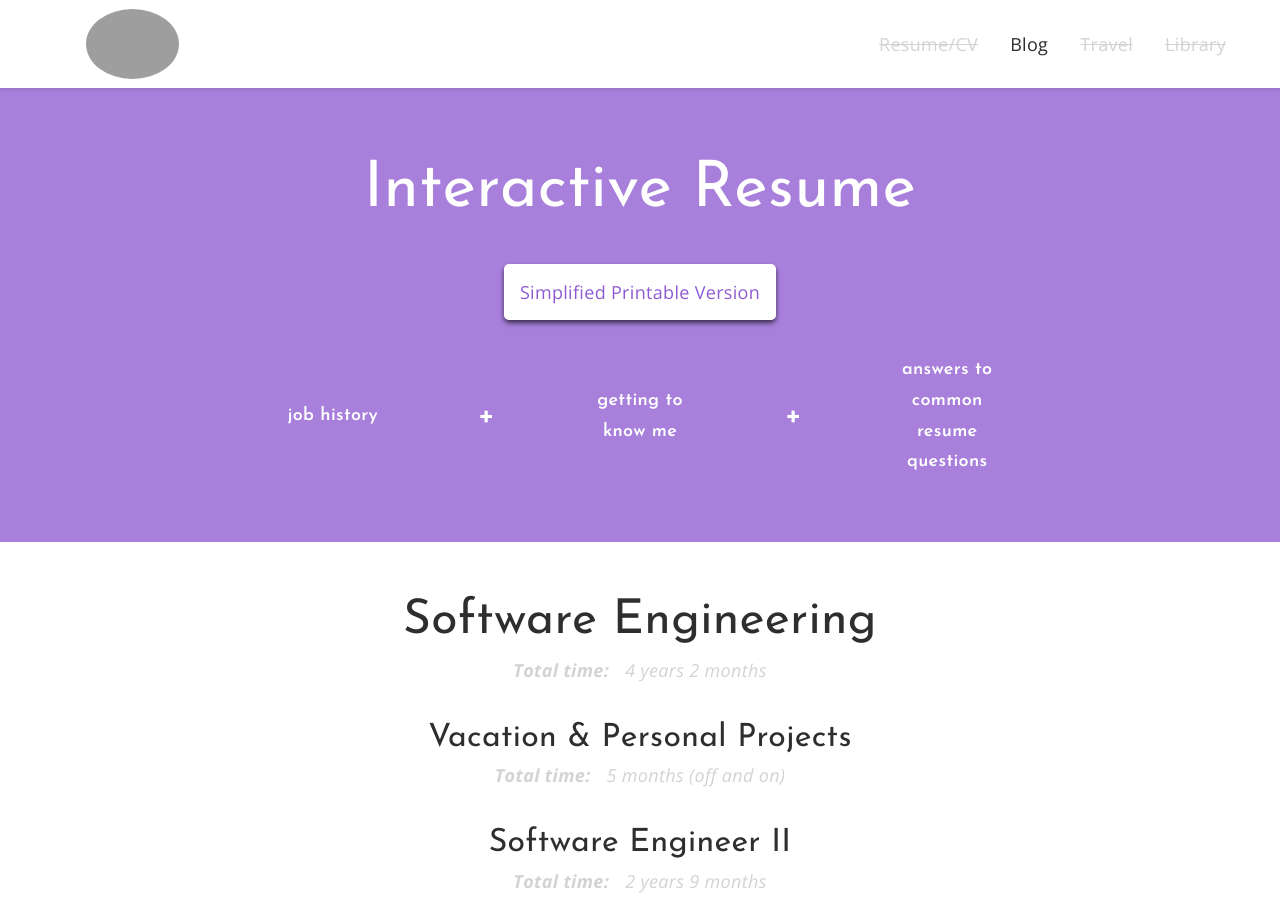
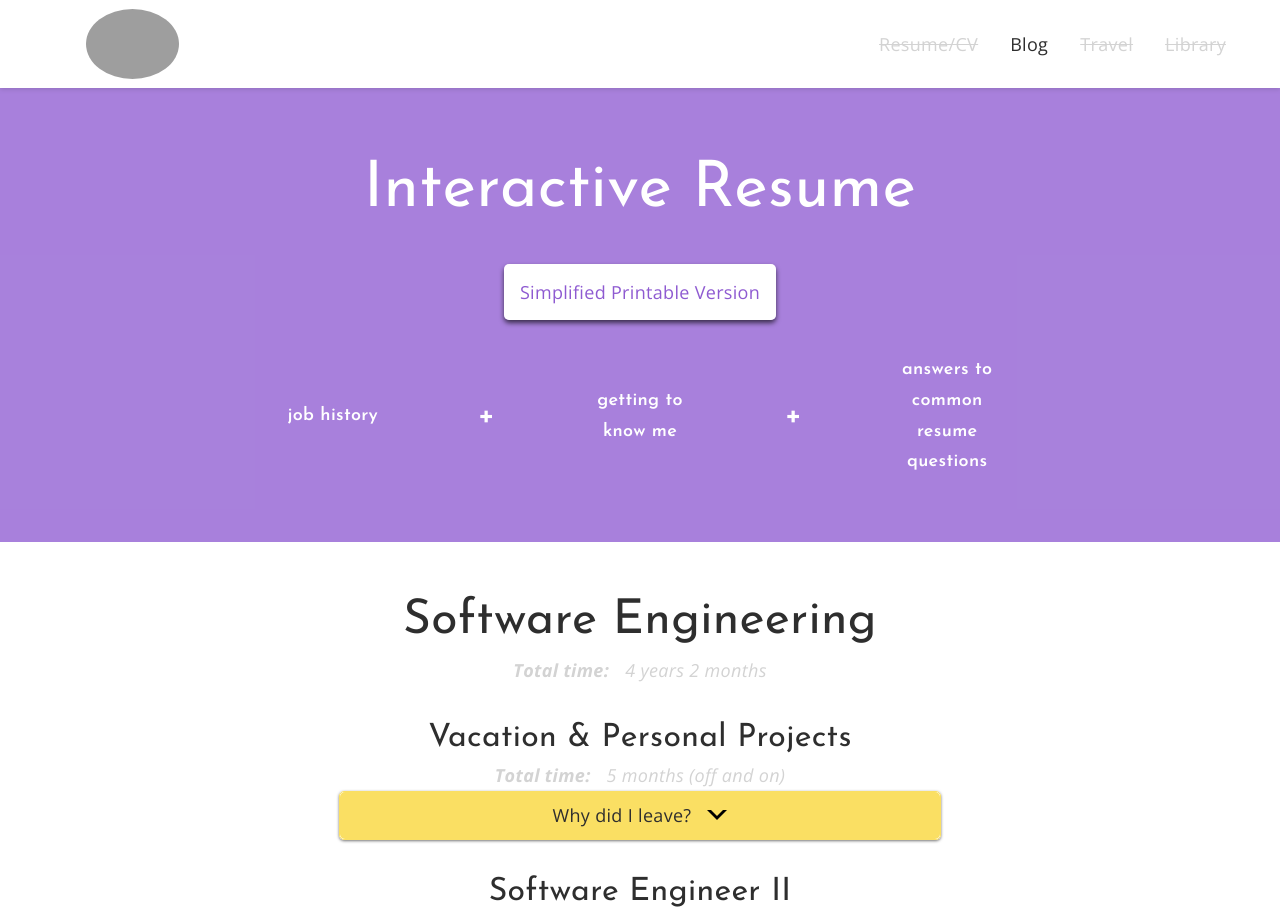
Before and after one commit to aussio/auss.io, a React (Create React App) app: page /resume in a window 1280 px wide. Shown: the top 920 px of the page. Built offline with nearby package versions, Linux system fonts and the light colour scheme; grey boxes are pictures that could not be loaded.

Commit message:
Reusable Accordion for Resume page.

```diff
--- /dev/null
+++ b/src/Accordion.js
@@ -0,0 +1,150 @@
+import { useState, useRef } from 'react';
+/** @jsx jsx */
+import { jsx } from '@emotion/core';
+import * as STYLES from './theme/styles';
+
+const borderRadius = STYLES.BUTTON_BORDER_RADIUS;
+
+export default function Accordion({
+  header, children,
+  backgroundColor, borderColor, className, // CSS related
+}) {
+  const [isOpen, setIsOpen] = useState(false);
+
+  return (
+    <div
+      css={{
+        // center the maxWidth div below in the middle of a 100%-width div
+        display: 'flex',
+        justifyContent: 'center',
+      }}
+    >
+      <div
+        css={{
+          boxShadow: '0 1px 3px rgba(0,0,0,.55)',
+          maxWidth: '600px',
+          border: `1px solid ${borderColor}`,
+          borderRadius,
+        }}
+        className={className}
+      >
+        <Header
+          isOpen={isOpen}
+          setIsOpen={setIsOpen}
+          color={backgroundColor}
+          css={{
+            background: backgroundColor,
+            padding: '.5rem',
+            borderBottom: isOpen ? `1px solid ${borderColor}` : '',
+            borderRadius: isOpen ? `${borderRadius} ${borderRadius} 0 0` : borderRadius,
+            ':hover': {
+              filter: 'brightness(105%)',
+            },
+          }}
+        >
+          {header}
+        </Header>
+        <Body isOpen={isOpen}>{children}</Body>
+      </div>
+    </div>
+  );
+}
+
+function Body({ isOpen, children }) {
+  const contentRef = useRef(null);
+
+  return (
+    <div
+      ref={contentRef}
+      css={{
+        background: 'white',
+        transition: 'height 0.25s ease',
+        height: isOpen ? contentRef.current.scrollHeight : 0,
+        overflow: 'auto',
+        borderRadius,
+      }}
+    >
+      <div // This extra div is necessary to give content a margin but have it not overflow
+        css={{
+          margin: '1rem',
+        }}
+      >
+        {children}
+      </div>
+    </div>
+  );
+}
+
+function Header({ isOpen, setIsOpen, color, children, className }) {
+  const CHEVRON_SIZE = 10;
+
+  return (
+    // eslint-disable-next-line jsx-a11y/interactive-supports-focus
+    <div
+      css={{
+        display: 'flex',
+        justifyContent: 'center',
+        alignItems: 'center',
+      }}
+      onClick={() => { setIsOpen(!isOpen); }}
+      onKeyPress={() => { setIsOpen(!isOpen); }}
+      role="button"
+      className={className}
+    >
+      <p
+        css={{
+          margin: 0,
+          padding: 0,
+          marginRight: '1rem',
+        }}
+      >
+        {children}
+      </p>
+      <Chevron
+        size={CHEVRON_SIZE}
+        direction={isOpen ? 'up' : 'down'}
+        color={color}
+      />
+    </div>
+  );
+}
+
+function Chevron({ color, size, direction }) {
+  const rotation = (() => {
+    switch (direction) {
+      case 'up':
+        return 'scaleY(-1)';
+      case 'down':
+      default:
+        return '';
+    }
+  })();
+
+  return (
+    <icon
+      css={{
+        position: 'relative',
+        height: `${size}px`,
+        width: `${size * 2}px`,
+        transform: rotation,
+        transition: 'transform 0.5s ease',
+        ':before': {
+          position: 'absolute',
+          content: '""',
+          border: `${size}px solid transparent`,
+          top: 0,
+          left: 0,
+          borderTopColor: 'black',
+        },
+        ':after': {
+          position: 'absolute',
+          content: '""',
+          border: `${size}px solid transparent`,
+          top: '-4px',
+          left: 0,
+          borderTopColor: color,
+        },
+      }}
+    />
+  );
+}
--- a/src/Resume.js
+++ b/src/Resume.js
@@ -2,6 +2,8 @@
 /** @jsx jsx */
 import { jsx } from '@emotion/core';
 import * as COLORS from './theme/colors';
+import * as STYLES from './theme/styles';
+import Accordion from './Accordion';
 
 
 export default function Resume() {
@@ -49,7 +51,7 @@ export default function Resume() {
               color: COLORS.dark,
               boxShadow: '0 3px 5px rgba(0,0,0,.65)',
               padding: '1rem',
-              borderRadius: '5px',
+              borderRadius: STYLES.BUTTON_BORDER_RADIUS,
               background: 'white',
             }}
           >
@@ -97,6 +99,18 @@ export default function Resume() {
         >
           Vacation & Personal Projects
         </HeaderWithTimeElapsed>
+        <Accordion
+          header="Why did I leave?"
+          backgroundColor={COLORS.yellow}
+          borderColor={COLORS.yellow}
+        >
+          <strong>
+            I left because I wanted to do something that inspired me.
+          </strong>
+          <p>
+            By this point in my career, I had worked in Web Hosting for about 7 and a half years and WP Engine for over 5 and a half.
+          </p>
+        </Accordion>
         <HeaderWithTimeElapsed
           headerSize="3"
           dateStart={SE2_START}
--- a/src/theme/colors.js
+++ b/src/theme/colors.js
@@ -1,3 +1,6 @@
+export const text = 'rgb(46, 46, 46)';
+
+
 const BASE_COLOR = '122, 61, 201';
 export const veryVeryLight = `rgba(${BASE_COLOR}, 5%)`; // Currently used for the <pre> tags in blog posts
 export const veryLight = `rgba(${BASE_COLOR}, 15%)`;
@@ -5,9 +8,7 @@ export const light = `rgba(${BASE_COLOR}, 35%)`;
 export const normal = `rgba(${BASE_COLOR}, 65%)`;
 export const dark = `rgba(${BASE_COLOR}, 85%)`;
 
-export const text = 'rgb(46, 46, 46)';
 
 export const red = 'rgb(209, 73, 91)';
-export const orange = 'rgb(216, 69, 6)';
+export const yellow = 'rgb(250, 223, 99)';
 export const charcoal = 'rgb(30, 57, 71)';
-export const blue = 'rgb(46, 107, 223)';
--- /dev/null
+++ b/src/theme/styles.js
@@ -0,0 +1,2 @@
+/* eslint-disable import/prefer-default-export */
+export const BUTTON_BORDER_RADIUS = '5px';
```
